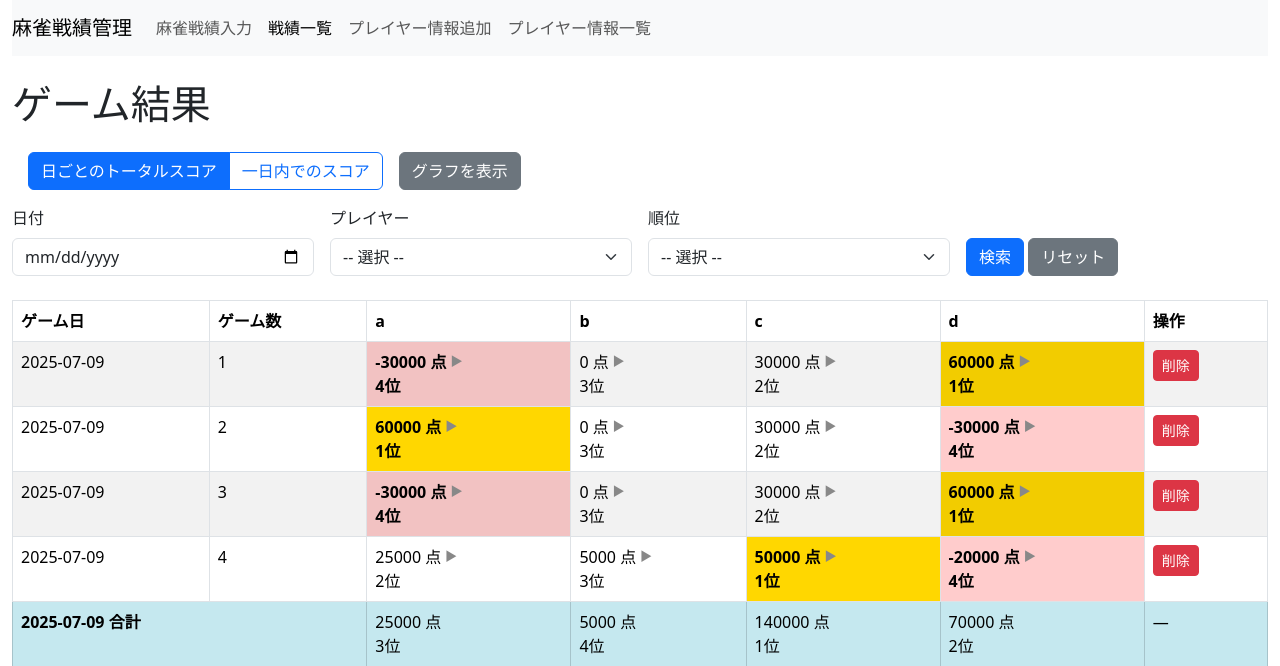
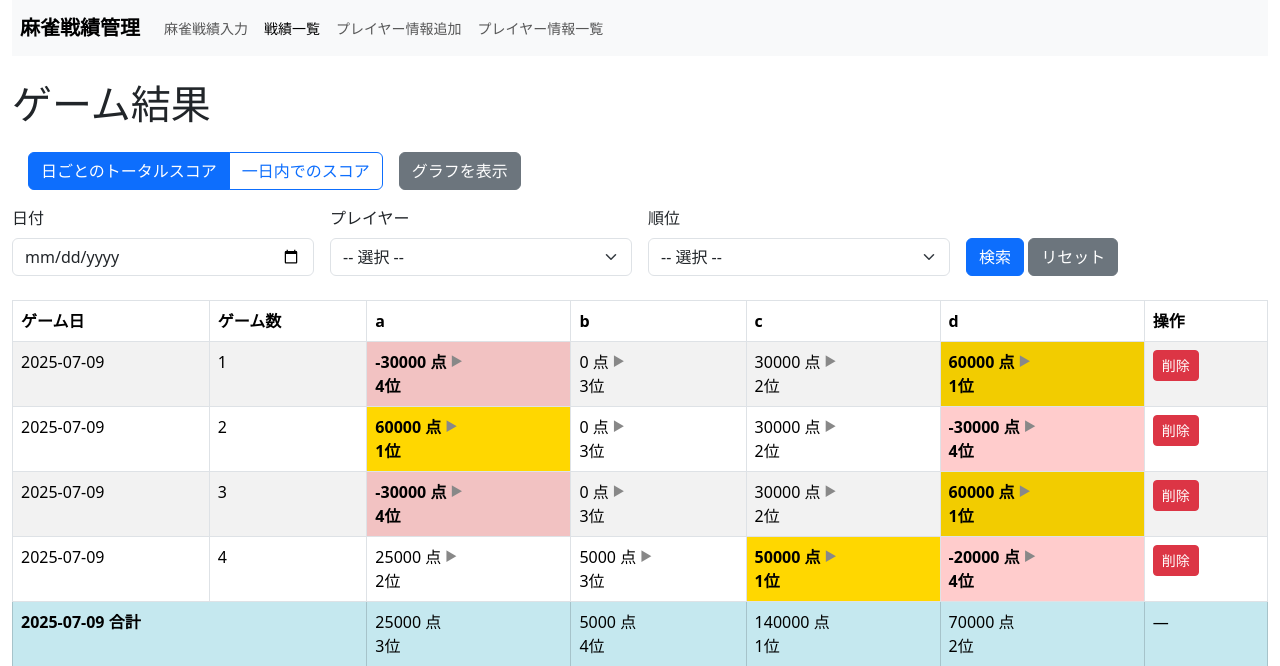
Before and after one commit to apxtj/Mahjong-score-tracker, a Flask app: page /results in a window 1280 px wide. Shown: the top 666 px of the page. Run offline with Flask 3, Linux system fonts and the light colour scheme; data comes from the database, SQL or seed files in the repository.

Commit message:
ナビバースマホ対応

```diff
--- a/templates/results.html
+++ b/templates/results.html
@@ -42,14 +42,14 @@
 <body>
     <div class="container-fluid">
         <!-- ナビゲーションバー -->
-        <nav class="navbar navbar-expand-lg navbar-light bg-light mb-4">
-            <a class="navbar-brand" href="#">麻雀戦績管理</a>
+        <nav class="navbar navbar-expand-lg navbar-light bg-light mb-4 px-2">
+            <a class="navbar-brand fw-bold fs-5" href="#">麻雀戦績管理</a>
             <button class="navbar-toggler" type="button" data-bs-toggle="collapse" data-bs-target="#navbarNav"
                 aria-controls="navbarNav" aria-expanded="false" aria-label="Toggle navigation">
                 <span class="navbar-toggler-icon"></span>
             </button>
-            <div class="collapse navbar-collapse" id="navbarNav">
-                <ul class="navbar-nav">
+            <div class="collapse navbar-collapse mt-2 mt-lg-0" id="navbarNav">
+                <ul class="navbar-nav small">
                     <li class="nav-item">
                         <a class="nav-link" href="{{ url_for('index') }}">麻雀戦績入力</a>
                     </li>
@@ -65,6 +65,7 @@
                 </ul>
             </div>
         </nav>
+
 
         <h1 class="my-4">ゲーム結果</h1>
         <div class="d-flex align-items-center mb-3 gap-3">
```
